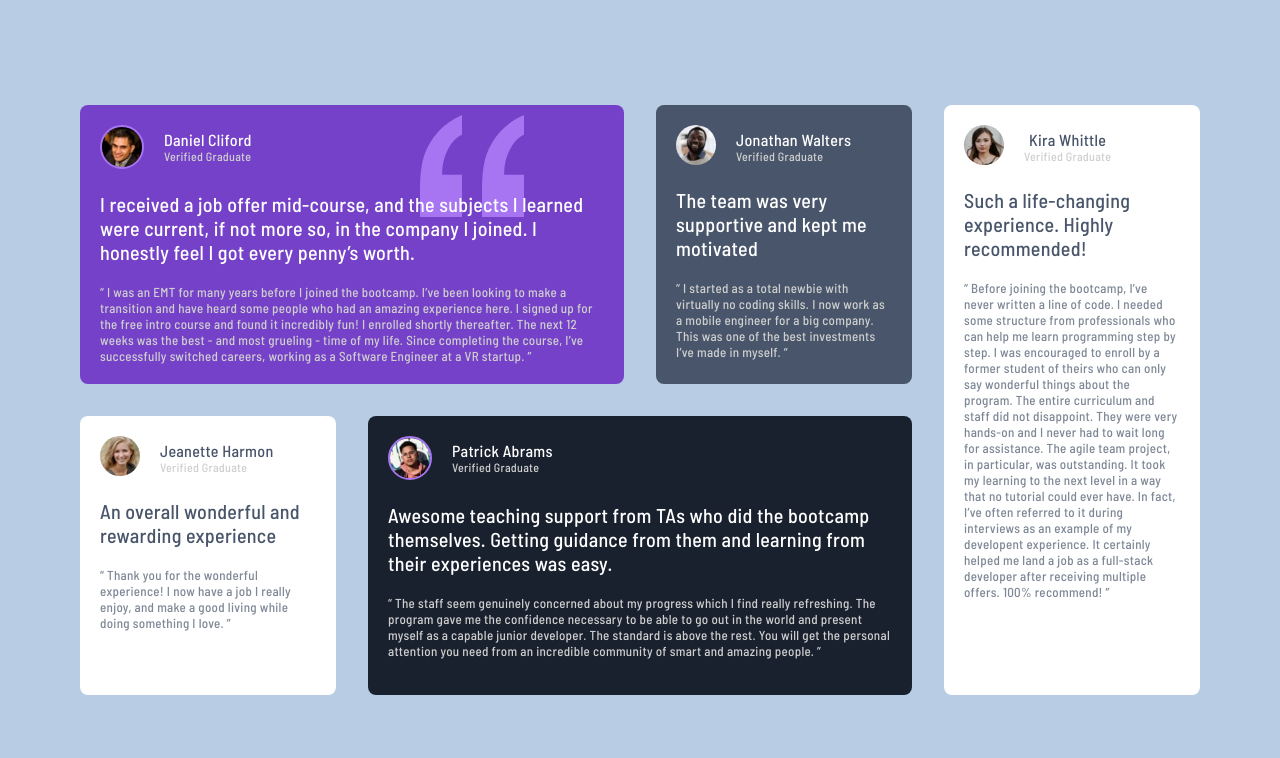
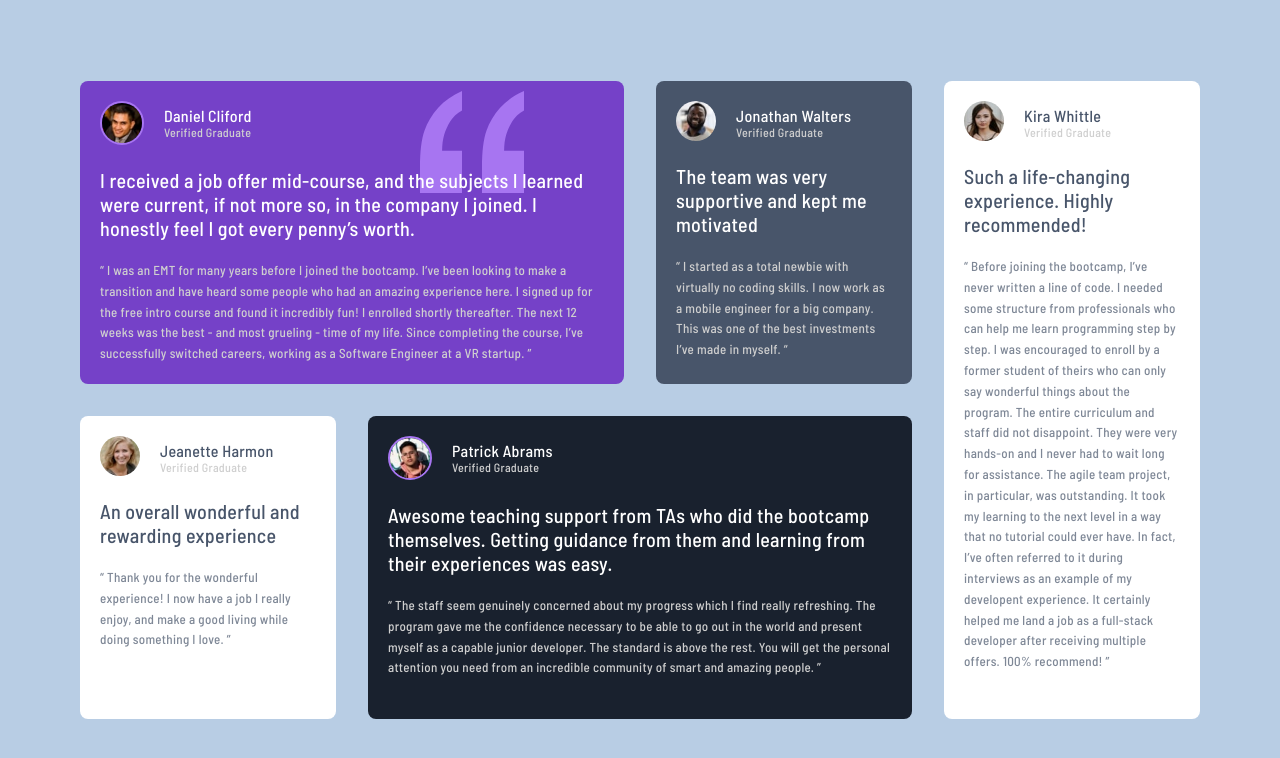
Before and after one commit to urosmilkovic/quantox-bonus, a plain HTML site: page index.html in a window 1280 px wide. Drawn offline with Linux system fonts and the light colour scheme.

Commit message:
Update style.css

```diff
--- a/style/style.css
+++ b/style/style.css
@@ -84,10 +84,12 @@ body {
     font-size: 13px;
     padding: 0px 20px 20px 20px;
     color: hsl(0, 0%, 81%);
+    line-height: 1.3rem;
 }
 
 .box-descr-n-o {
     font-size: 13px;
+    line-height: 1.3rem;
     padding: 0px 20px 20px 20px;
     color: hsl(217, 19%, 35%);
     opacity: 70%;
@@ -119,6 +121,7 @@ body {
 }
 
 .text-collect {
+    text-align: left;
     padding-top: 25px;
 }
 
```
